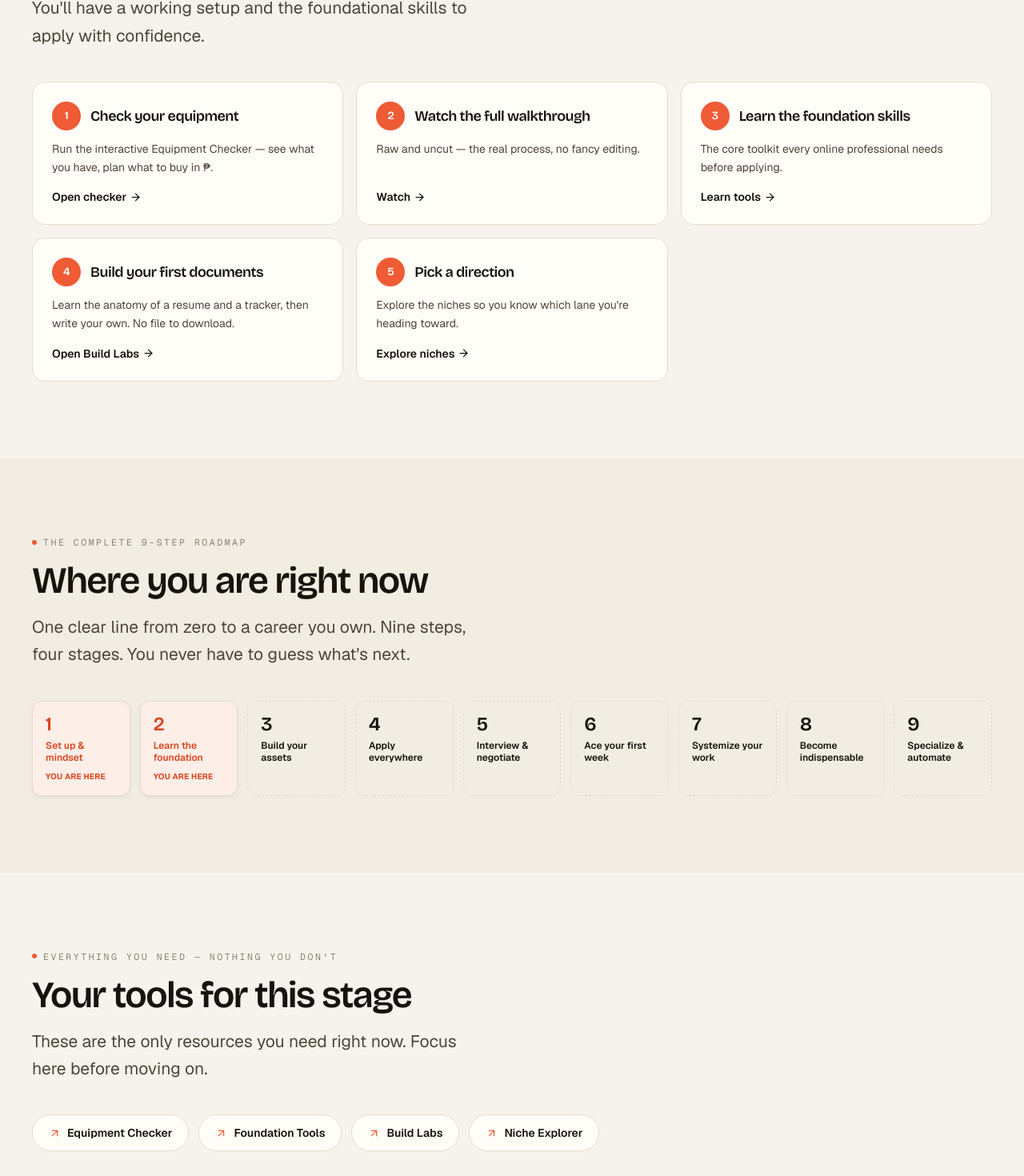
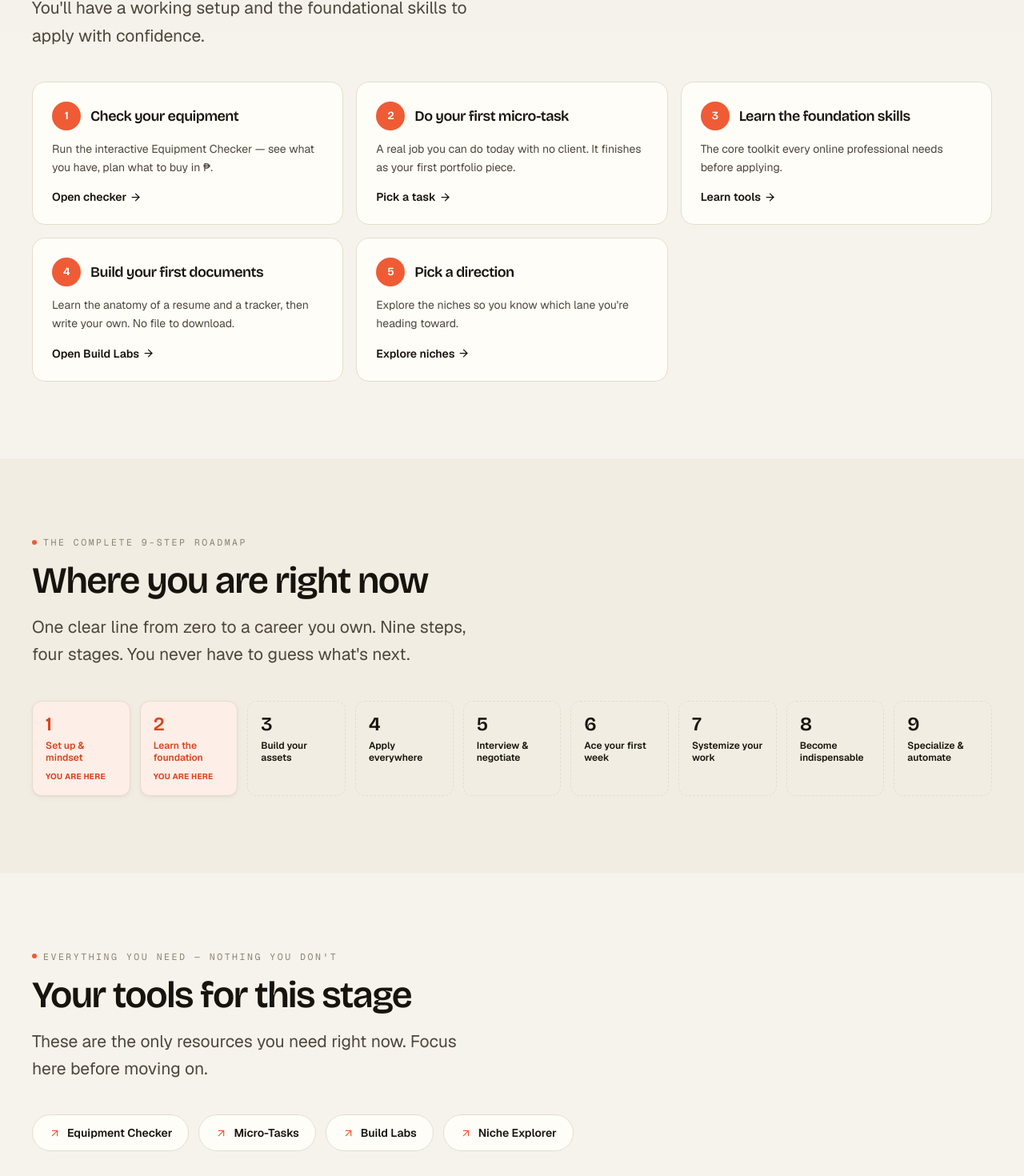
Before and after one commit to newmachinesph/hirefromph, a Next.js app: page /start in a window 1280 px wide. Shown: the part 759-2229 px from the top of the page at 80% size. Built offline with nearby package versions, Linux system fonts and the light colour scheme.

Commit message:
feat:update

```diff
--- a/app/page.tsx
+++ b/app/page.tsx
@@ -18,11 +18,14 @@ import {
 
 const toolkit = [
   { title: "The Method", desc: "Six habits that make you self-sufficient: find, deconstruct, learn, vet, ask, unstick.", href: "/method", icon: "compass" },
+  { title: "Micro-Tasks", desc: "Real jobs you can do today with no client. Each one finishes as a portfolio piece — proof, not promises.", href: "/tasks", icon: "target" },
   { title: "Build Labs", desc: "Learn the anatomy and the rules — then write your own resume, portfolio, and SOPs from a blank page.", href: "/build", icon: "pencil-ruler" },
   { title: "AI Leverage", desc: "Learn to write your own prompts, so you never need someone else's prompt library.", href: "/prompts", icon: "sparkles" },
   { title: "Learn Any Tool", desc: "The transferable method for mastering any software in a weekend, not a course.", href: "/tools", icon: "layout-grid" },
   { title: "Find Work", desc: "Source and vet opportunities yourself — search operators, red flags, your own pipeline.", href: "/apply", icon: "search" },
   { title: "30-Day Plan", desc: "A personalized, day-by-day path that turns all of it into daily reps.", href: "/plan", icon: "calendar-check" },
+  { title: "Niche Rubric", desc: "A weighted rubric to evaluate any niche yourself. The 8 we list are just worked examples.", href: "/niches", icon: "layers" },
+  { title: "Language Premium", desc: "A second language can double your rate. Which ones pay, and where to learn them free in PH.", href: "/languages", icon: "languages" },
 ];
 
 const accentText: Record<string, string> = {
--- a/components/site-footer.tsx
+++ b/components/site-footer.tsx
@@ -17,6 +17,7 @@ const groups = [
     title: "Learn to build",
     links: [
       { label: "The Method", href: "/method" },
+      { label: "Micro-Tasks", href: "/tasks" },
       { label: "Build Labs", href: "/build" },
       { label: "AI Leverage", href: "/prompts" },
       { label: "Learn Any Tool", href: "/tools" },
--- a/data/site.json
+++ b/data/site.json
@@ -29,6 +29,7 @@
     { "label": "Level Up", "href": "/level-up" },
     { "label": "30-Day Plan", "href": "/plan" },
     { "label": "Niches", "href": "/niches" },
+    { "label": "Micro-Tasks", "href": "/tasks" },
     { "label": "Build Labs", "href": "/build" },
     { "label": "AI Leverage", "href": "/prompts" },
     { "label": "Learn Tools", "href": "/tools" },
@@ -40,7 +41,7 @@
   "primaryNav": [
     { "label": "The Method", "href": "/method" },
     { "label": "Start", "href": "/start" },
-    { "label": "Get Hired", "href": "/get-hired" },
+    { "label": "Micro-Tasks", "href": "/tasks" },
     { "label": "Build Labs", "href": "/build" },
     { "label": "Find Work", "href": "/apply" }
   ],
--- a/data/stages.json
+++ b/data/stages.json
@@ -14,14 +14,14 @@
     "outcome": "You'll have a working setup and the foundational skills to apply with confidence.",
     "doFirst": [
       { "title": "Check your equipment", "desc": "Run the interactive Equipment Checker — see what you have, plan what to buy in ₱.", "href": "/equipment", "cta": "Open checker" },
-      { "title": "Watch the full walkthrough", "desc": "Raw and uncut — the real process, no fancy editing.", "href": "#walkthrough", "cta": "Watch" },
+      { "title": "Do your first micro-task", "desc": "A real job you can do today with no client. It finishes as your first portfolio piece.", "href": "/tasks", "cta": "Pick a task" },
       { "title": "Learn the foundation skills", "desc": "The core toolkit every online professional needs before applying.", "href": "/tools", "cta": "Learn tools" },
       { "title": "Build your first documents", "desc": "Learn the anatomy of a resume and a tracker, then write your own. No file to download.", "href": "/build", "cta": "Open Build Labs" },
       { "title": "Pick a direction", "desc": "Explore the niches so you know which lane you're heading toward.", "href": "/niches", "cta": "Explore niches" }
     ],
     "tools": [
       { "label": "Equipment Checker", "href": "/equipment" },
-      { "label": "Foundation Tools", "href": "/tools" },
+      { "label": "Micro-Tasks", "href": "/tasks" },
       { "label": "Build Labs", "href": "/build" },
       { "label": "Niche Explorer", "href": "/niches" }
     ],
@@ -41,17 +41,17 @@
     "quote": "Don't wait until you feel ready. You'll never feel 100% ready. Just apply, learn from every interview, and adjust.",
     "outcome": "You'll have a live pipeline of applications and the prep to convert interviews into offers.",
     "doFirst": [
-      { "title": "Open the Apply directory", "desc": "150+ agencies, platforms, job boards, headhunters, and BPOs — filter and search.", "href": "/apply", "cta": "Where to apply" },
-      { "title": "Fire up your AI co-pilot", "desc": "Resume & cover-letter bots plus a full prompt library for the hiring journey.", "href": "/prompts", "cta": "Open AI tools" },
-      { "title": "Prep for interviews", "desc": "Common questions, strong answers, and how to handle rejection.", "href": "#interview", "cta": "Interview prep" },
+      { "title": "Learn to source work yourself", "desc": "Search operators, reverse-sourcing, and a red-flag scorer — build your own pipeline, not a bookmark list.", "href": "/apply", "cta": "Find work" },
+      { "title": "Show proof, not promises", "desc": "No client yet? Do micro-tasks. Each one finishes as a portfolio piece you can send today.", "href": "/tasks", "cta": "Build proof" },
+      { "title": "Run your own mock interview", "desc": "Write an interview-coach prompt yourself, then practise against it until the answers are sharp.", "href": "/prompts", "cta": "Write the prompt" },
       { "title": "Build your own tracker", "desc": "Learn the schema and the formulas, then build a tracker you can rebuild for anything.", "href": "/build", "cta": "Build a tracker" },
-      { "title": "Learn to negotiate", "desc": "Know your worth and how to ask for it without fear.", "href": "#negotiate", "cta": "Negotiation tips" }
+      { "title": "Negotiate with evidence", "desc": "Know your worth and ask with proof — the VET and ASK methods do the heavy lifting.", "href": "/method", "cta": "The method" }
     ],
     "tools": [
-      { "label": "Apply Directory", "href": "/apply" },
-      { "label": "AI Prompt Library", "href": "/prompts" },
-      { "label": "Build Labs", "href": "/build" },
-      { "label": "Interview & Negotiation", "href": "#interview" }
+      { "label": "Find Work", "href": "/apply" },
+      { "label": "Micro-Tasks", "href": "/tasks" },
+      { "label": "AI Leverage", "href": "/prompts" },
+      { "label": "Build Labs", "href": "/build" }
     ],
     "closing": "Every 'no' moves you closer to the right 'yes'. The system is here — the work now is to apply, consistently, and follow up."
   },
--- a/lib/path-context.tsx
+++ b/lib/path-context.tsx
@@ -24,6 +24,8 @@ export type PathState = {
   equipment: Record<string, boolean>;
   /** saved wizard answers for the plan */
   planAnswers: Record<string, string>;
+  /** micro-task ids the user has completed (each one is a portfolio piece) */
+  tasks: Record<string, boolean>;
 };
 
 const EMPTY: PathState = {
@@ -34,6 +36,7 @@ const EMPTY: PathState = {
   planDays: {},
   equipment: {},
   planAnswers: {},
+  tasks: {},
 };
 
 const KEY = "devup.path.v1";
@@ -49,6 +52,7 @@ type Ctx = {
   togglePlanDay: (n: number) => void;
   toggleEquipment: (id: string) => void;
   setPlanAnswers: (a: Record<string, string>) => void;
+  toggleTask: (id: string) => void;
 };
 
 const PathContext = createContext<Ctx | null>(null);
@@ -120,6 +124,11 @@ export function PathProvider({ children }: { children: React.ReactNode }) {
       setState((s) => ({ ...s, planAnswers: a })),
     [],
   );
+  const toggleTask = useCallback(
+    (id: string) =>
+      setState((s) => ({ ...s, tasks: { ...s.tasks, [id]: !s.tasks[id] } })),
+    [],
+  );
 
   const value = useMemo<Ctx>(
     () => ({
@@ -133,6 +142,7 @@ export function PathProvider({ children }: { children: React.ReactNode }) {
       togglePlanDay,
       toggleEquipment,
       setPlanAnswers,
+      toggleTask,
     }),
     [
       state,
@@ -144,6 +154,7 @@ export function PathProvider({ children }: { children: React.ReactNode }) {
       togglePlanDay,
       toggleEquipment,
       setPlanAnswers,
+      toggleTask,
     ],
   );
 
```
